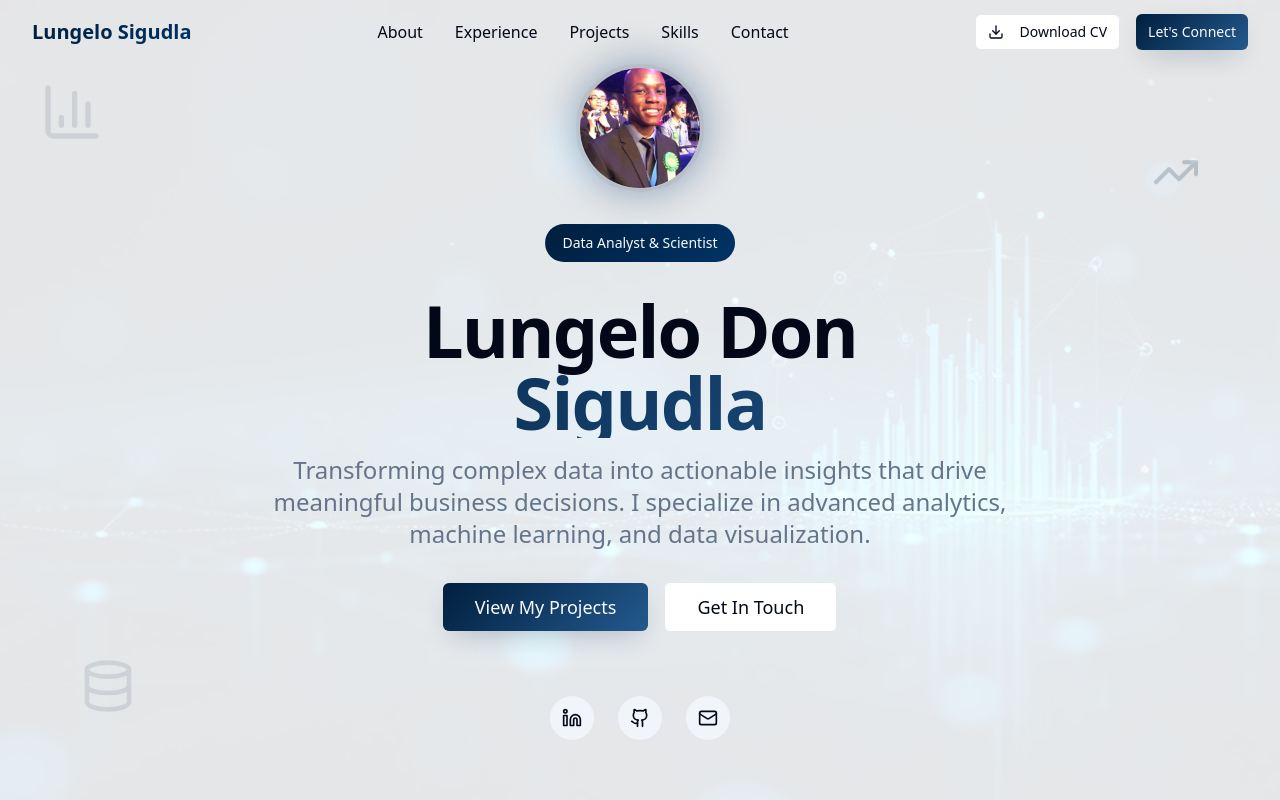
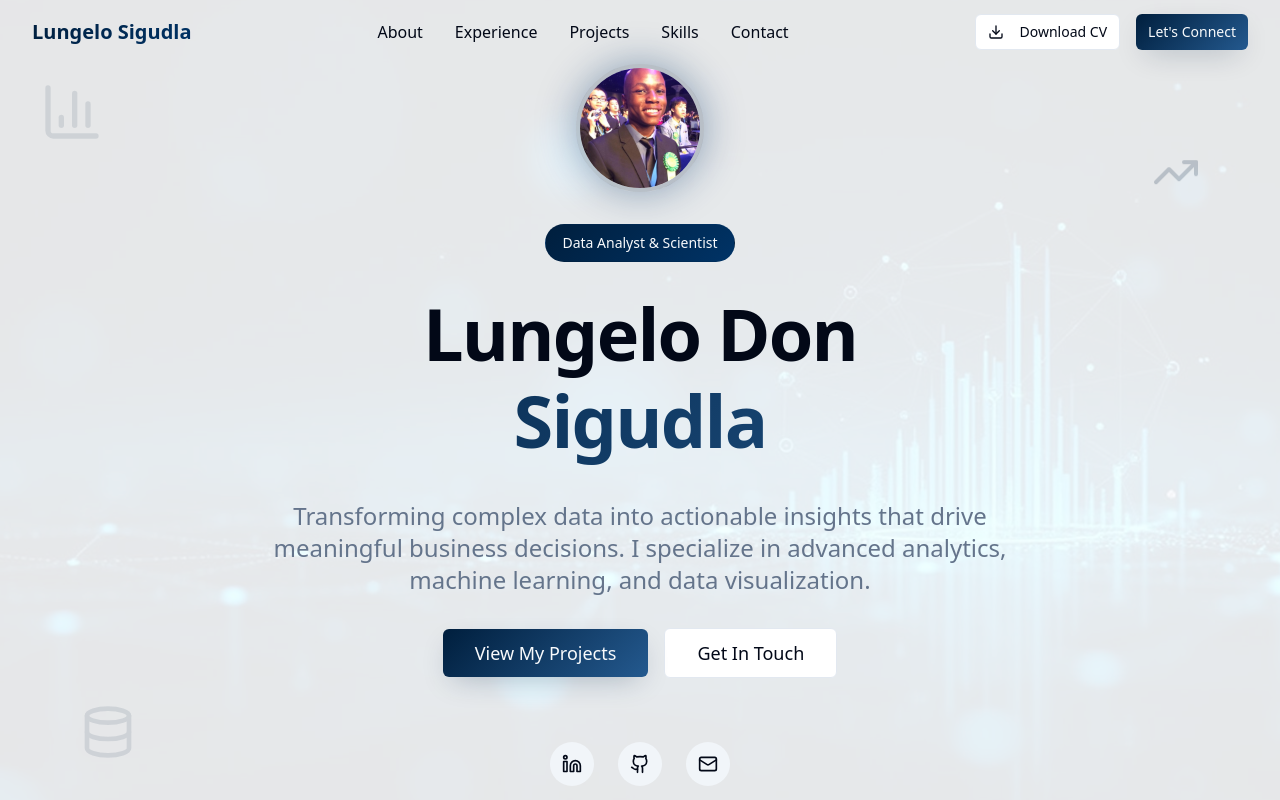
Before and after one commit to lungelodon/lungelodon.github.io, a React (Vite) app: page / in a window 1280 px wide. Shown: the top 800 px of the page. Built offline with nearby package versions, Linux system fonts and the light colour scheme.

Commit message:
Fix text cut-off
Fixes text cut-off issue on "Sigudla" in the hero section.

```diff
--- a/src/components/Hero.tsx
+++ b/src/components/Hero.tsx
@@ -57,10 +57,10 @@ const Hero = () => {
           </Badge>
 
           {/* Main Heading */}
-          <div className="space-y-4">
-            <h1 className="text-4xl sm:text-5xl lg:text-7xl font-bold tracking-tight leading-tight">
-              <span className="block">Lungelo Don</span>
-              <span className="block bg-gradient-hero bg-clip-text text-transparent">
+          <div className="space-y-6">
+            <h1 className="text-4xl sm:text-5xl lg:text-7xl font-bold tracking-tight" style={{ lineHeight: '1.1' }}>
+              <span className="block pb-2">Lungelo Don</span>
+              <span className="block bg-gradient-hero bg-clip-text text-transparent pb-4">
                 Sigudla
               </span>
             </h1>
```
